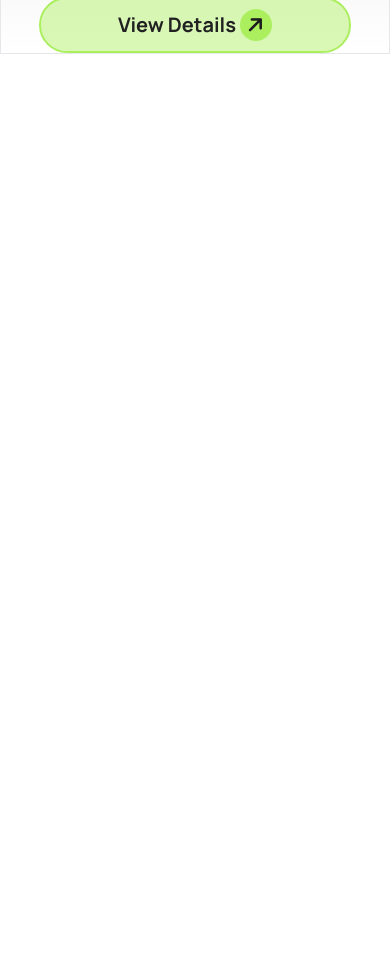
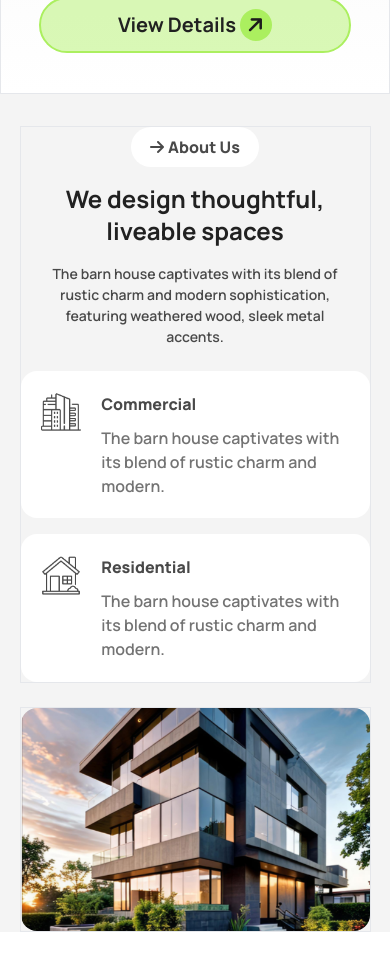
Before and after one commit to dev-md-rajib/B10-Assignment-03, a plain HTML site: page index.html in a window 390 px wide. Shown: the part 540-1510 px from the top of the page. Before the commit the page ends 844 px from the top, so only its background shows below. Drawn offline with nearby package versions, Linux system fonts and the light colour scheme.

Commit message:
Liveable section is designed and responsive

```diff
--- a/index.html
+++ b/index.html
@@ -21,10 +21,11 @@
 </style>
 
 </head>
-<body class="font-manrope bg-white">
+<body class="font-manrope bg-white pb-[100px]">
 
-    <header class=" border bg-gradient-to-b from-[#c7c6c6] to-[#ffffff] pt-8">
+    <header class=" border bg-gradient-to-b from-[#efefef] to-[#ffffff] pt-8 pb-10">
 
+        <!-- Navigation code -->
         <nav class="w-[90vw] m-auto flex justify-between items-center">
             <div class="flex gap-1 items-center">
                 <div class="w-8 h-8 rounded-[50%] bg-[#ABEF5F] flex justify-center items-center text-[#1C1C1C] text-xl ">
@@ -75,13 +76,13 @@
 
         </nav>
 
-
+        <!-- Hero section code -->
         <div class="hero flex flex-col mt-8 items-center">
             <div class="hero-img-container w-[69.6vw] md:w-[55.6vw]">
                 <img class="w-full h-auto" src="assets/banner.png" alt="">
             </div>
             <h1 class="mt-4 text-[28px] md:text-[36px] lg:text-[64px] font-extrabold w-3/4 lg:w-[75.3vw] text-center text-[#212121]">A barn house of this design has a striking appearance</h1>
-            <p class="text-[14px] text-[#494949] text-center w-[90vw] md:w-3/4 lg:w-[67.5vw] mt-[16px] lg:mt-6">The barn house captivates with its blend of rustic charm and modern sophistication, featuring weathered wood, sleek metal accents, and large windows that flood the space with natural light.</p>
+            <p class="text-[14px] md:text-[16px] text-[#494949] text-center w-[90vw] md:w-3/4 lg:w-[67.5vw] mt-[16px] lg:mt-6">The barn house captivates with its blend of rustic charm and modern sophistication, featuring weathered wood, sleek metal accents, and large windows that flood the space with natural light.</p>
 
             <div class="bg-[#acef5f74] mt-[16px] md:mt-[21px] text-xl text-[#212121] flex gap-1 py-[10px] rounded-[32px] w-[80vw] md:w-[206px] items-center justify-center border-[#ABEF5F] border-2">
                 <p class="text-xl font-bold"> View Details</p>
@@ -93,6 +94,56 @@
 
     </header>
 
+    <main class="bg-[#1e1e1e0c]     ">
+
+        <div class="liveable-space w-[90vw] m-auto flex flex-col justify-center items-center pt-8 lg:flex-row  lg:justify-between lg:gap-[37px] lg:items-stretch ">
+
+            <div class="liveable-texts flex flex-col  items-center lg:items-start lg:justify-center lg:w-[50%] border ">
+                <div class="liveable-img-small hidden lg:block ml-[-50px]">
+                    <img src="assets/Vector.png" alt="">
+                </div>
+
+                <div class="about-us flex justify-center items-center rounded-3xl gap-1 w-[128px] py-2 bg-white">
+                    <div>
+                        <i class="fa-solid fa-arrow-right text-[#494949]"></i>
+                    </div>
+                    <p class="text-[#494949] font-extrabold text-x[16px] ">About Us</p>
+                </div>
+
+                <h1 class="mt-4 md:mt-6 w-3/4 text-2xl font-bold text-center lg:text-left text-[#212121] md:text-[32px] lg:text-[42px] lg:leading-[55px]">We design thoughtful, liveable spaces</h1>
+                <p class="mt-4 md:mt-6 w-[80vw] lg:w-3/4 lg:text-left font-semibold text-[14px] md:text-[16px]  text-[#494949] text-center ">The barn house captivates with its blend of rustic charm and  modern sophistication, featuring weathered wood, sleek metal accents.</p>
+
+
+                <div class="liveable-cards-container flex flex-col md:flex-row lg:flex-col md:gap-6 gap-4 md:mt-6">
+                    <div class="liveable-card w-full p-[5.3vw] md:p-5 bg-white flex mt-6 md:mt-0 gap-5 rounded-2xl">
+                        <div class="min-w-fit ">
+                            <img class="w-[40px] lg:w-[64px]" src="assets/commercial.png" alt="">
+                        </div>
+                        <div class="flex flex-col gap-[10px]">
+                            <h2 class="font-extrabold text-[#494949]">Commercial</h2>
+                            <p class="font-semibold text-[#737373]">The barn house captivates with its blend of rustic charm and modern.</p>
+                        </div>
+                    </div>
+                    <div class="liveable-card w-full p-[5.3vw] md:p-5 bg-white flex gap-5 rounded-2xl">
+                        <div class="min-w-fit ">
+                            <img class="w-[40px] lg:w-[64px]" src="assets/residential.png" alt="">
+                        </div>
+                        <div class="flex flex-col gap-[10px]">
+                            <h2 class="font-extrabold text-[#494949]">Residential</h2>
+                            <p class="font-semibold text-[#737373]">The barn house captivates with its blend of rustic charm and modern.</p>
+                        </div>
+                    </div>
+                </div>
+            </div>
+
+            <div class="liveable-banner mt-6 lg:mt-0 w-full lg:flex-1 border lg:flex lg:justify-end lg:w-[50%] ">
+                <img class="w-full h-[223px] md:h-[385px]  lg:w-full  lg:h-full object-cover rounded-2xl" src="assets/Rectangle.png" alt="">
+            </div>
+
+        </div>
+
+    </main>
+
 
     <script src="https://kit.fontawesome.com/85f019c8a0.js" crossorigin="anonymous"></script>
 </body>
```
